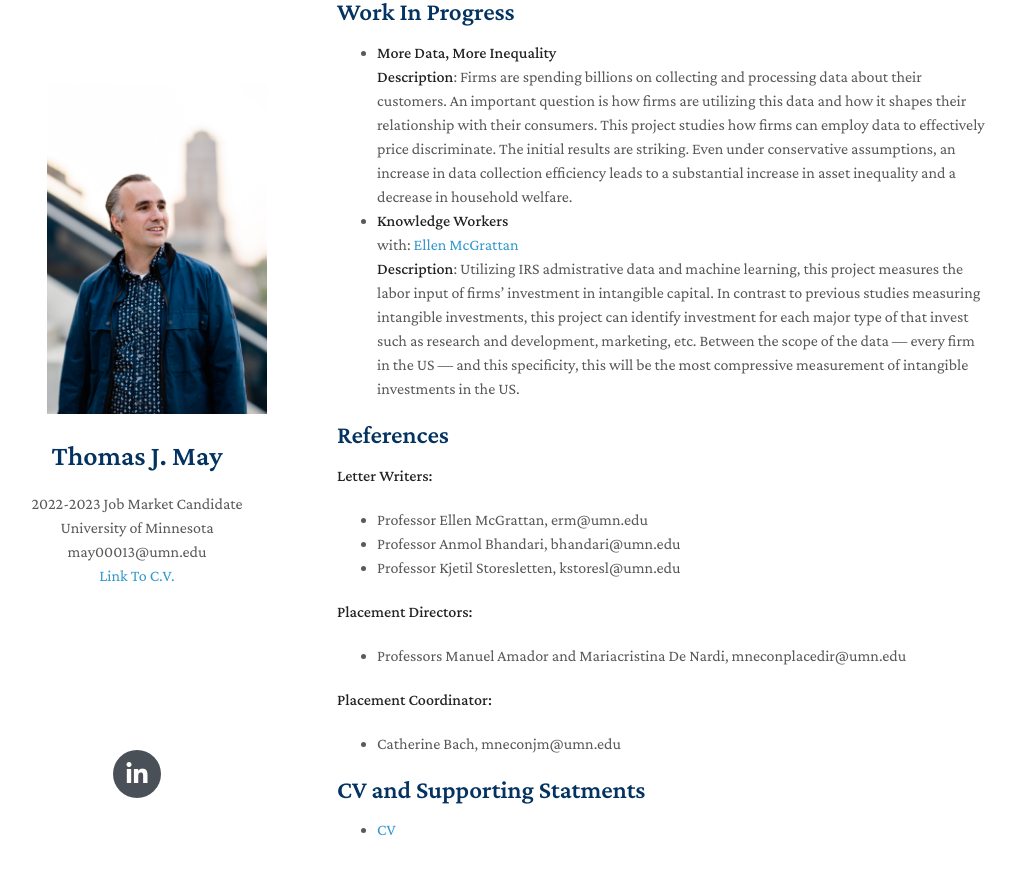
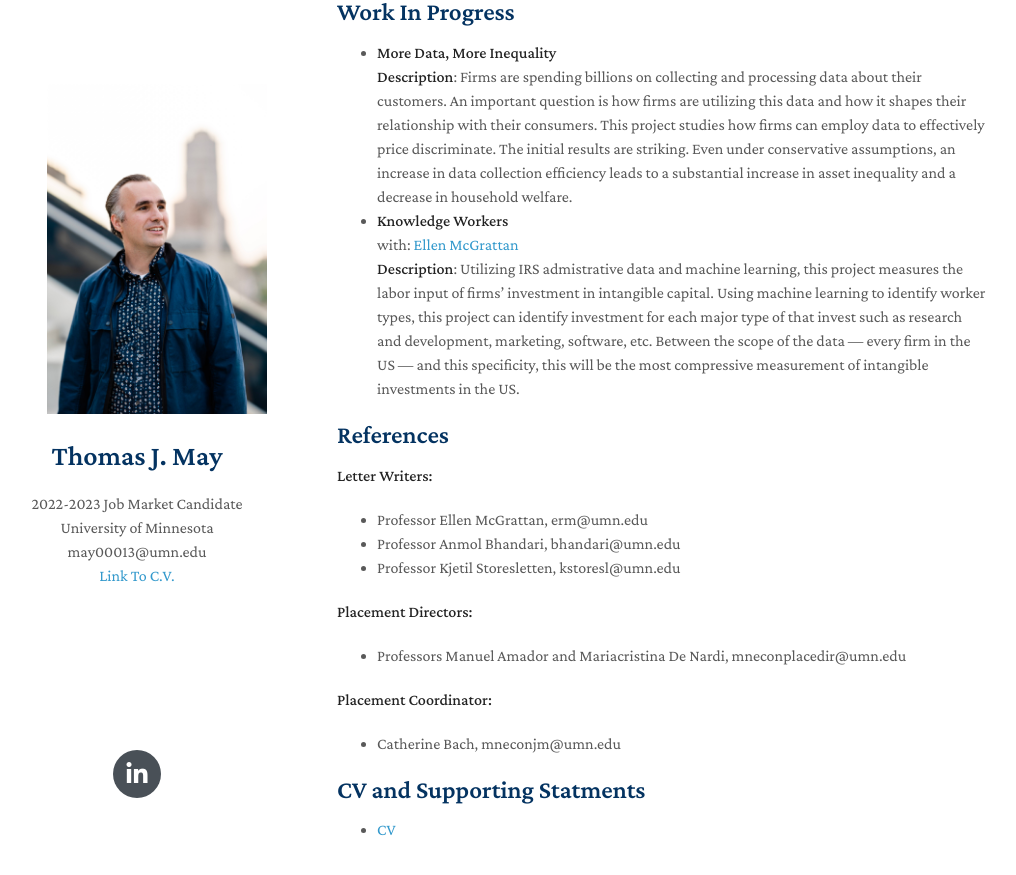
Before and after one commit to MayEcon/mayecon.github.io, a Jekyll site: the page built from index.md, in a window 1280 px wide and 900 px high, scrolled down 1149 px. Shown: the top 875 px of the window, without its empty margins (133-1149 px from the left). Built offline with Jekyll 4.4.1, drawn with Linux system fonts in a browser that asks for light colours; nearby versions of some CDN libraries; a style sheet for code colours, icons or effects is not loaded; our own code applies the rules of GitHub Pages for plain Markdown files.

Commit message:
Update index.md

```diff
--- a/index.md
+++ b/index.md
@@ -31,7 +31,7 @@ I am an Economics Ph.D. student at University of Minnesota who is on the job mar
   <br>
   with: [Ellen McGrattan](http://users.econ.umn.edu/~erm/)
   <br>
-  **Description**: Utilizing IRS admistrative data and machine learning, this project measures the labor input of firms' investment in intangible capital. In contrast to previous studies measuring intangible investments, this project can identify investment for each major type of that invest such as research and development, marketing, etc. Between the scope of the data --- every firm in the US --- and this specificity, this will be the most compressive measurement of intangible investments in the US.
+  **Description**: Utilizing IRS admistrative data and machine learning, this project measures the labor input of firms' investment in intangible capital. Using machine learning to identify worker types, this project can identify investment for each major type of that invest such as research and development, marketing, software, etc. Between the scope of the data --- every firm in the US --- and this specificity, this will be the most compressive measurement of intangible investments in the US.
 
 ## References
 **Letter Writers:**
```
